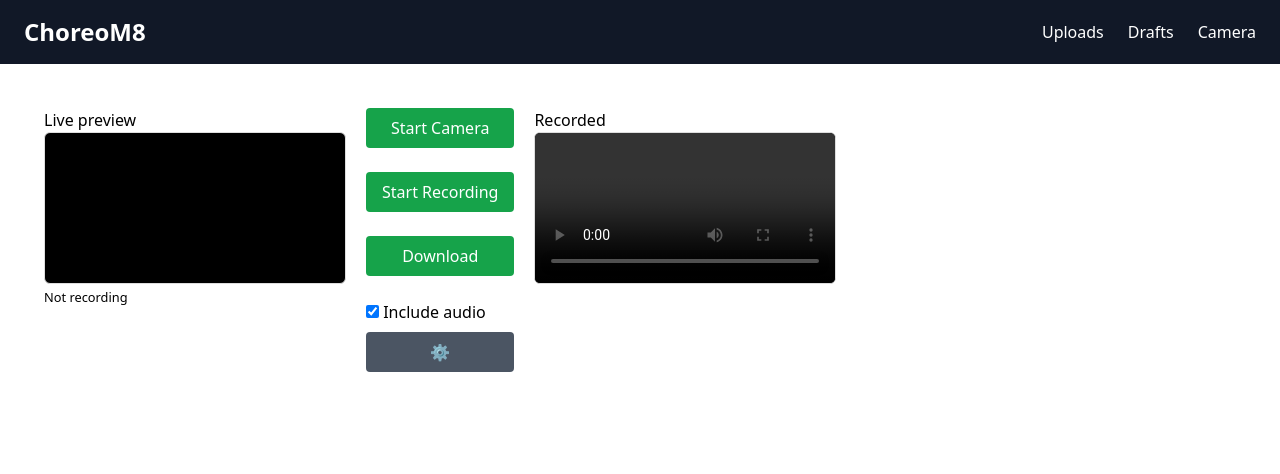
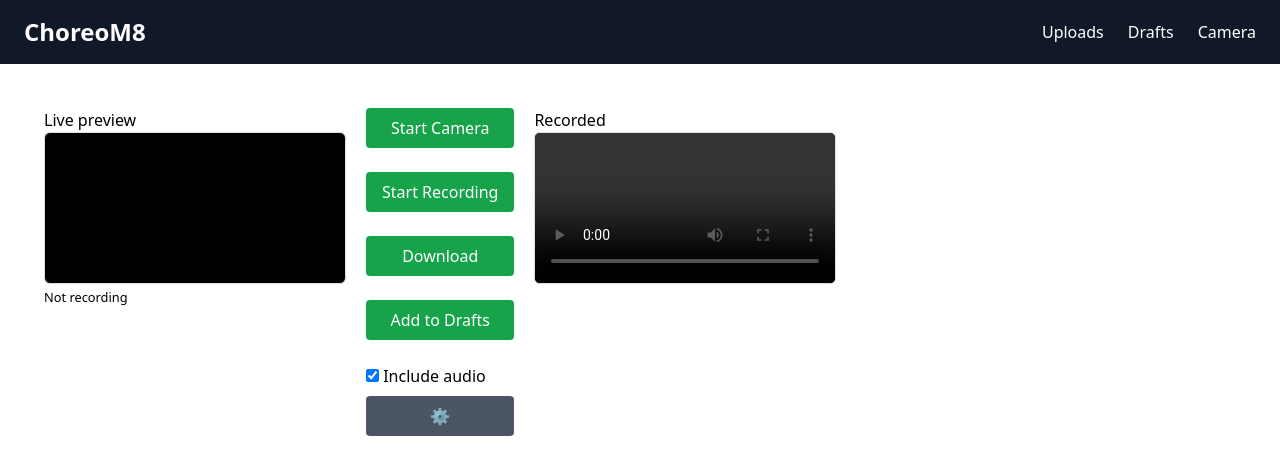
Before and after one commit to ryanlee4761/choreom8, a React (Vite) app: page /camera in a window 1280 px wide. Shown: the top 474 px of the page. Built offline with nearby package versions, Linux system fonts and the light colour scheme.

Commit message:
added "add to drafts" button but not functionality

```diff
--- a/src/pages/Camera.jsx
+++ b/src/pages/Camera.jsx
@@ -124,6 +124,10 @@ export default function WebcamRecorder() {
         a.remove();
     };
 
+    const addDraft = () => {
+        alert("This will be implemented later!");
+    }
+
     const toggleAudio = () => {
         setIncludeAudio((prev) => !prev);
         if (stream) {
@@ -153,12 +157,21 @@ export default function WebcamRecorder() {
             {/* Controls */}
             <div style={{ display: "flex", flexDirection: "column", gap: "8px" }}>
                 <button className="px-4 py-2 bg-green-600 text-white rounded mb-4" onClick={startCamera}>Start Camera</button>
-                <button className="px-4 py-2 bg-green-600 text-white rounded mb-4" onClick={toggleRecording} disabled={!stream}>
-                    {isRecording ? "Stop Recording" : "Start Recording"}
-                </button>
+                {isRecording
+                    ? <button className="px-4 py-2 bg-red-600 text-white rounded mb-4" onClick={toggleRecording} disabled={!stream}>
+                        Stop Recording
+                    </button>
+                    : <button className="px-4 py-2 bg-green-600 text-white rounded mb-4" onClick={toggleRecording} disabled={!stream}>
+                        Start Recording
+                    </button>
+                }
                 <button className="px-4 py-2 bg-green-600 text-white rounded mb-4" onClick={downloadRecording} disabled={!recordedBlob}>
                     Download
                 </button>
+                <button className="px-4 py-2 bg-green-600 text-white rounded mb-4" onClick={addDraft} disabled={!recordedBlob}>
+                    Add to Drafts
+                </button>
+
                 <label>
                     <input
                         type="checkbox"
```
